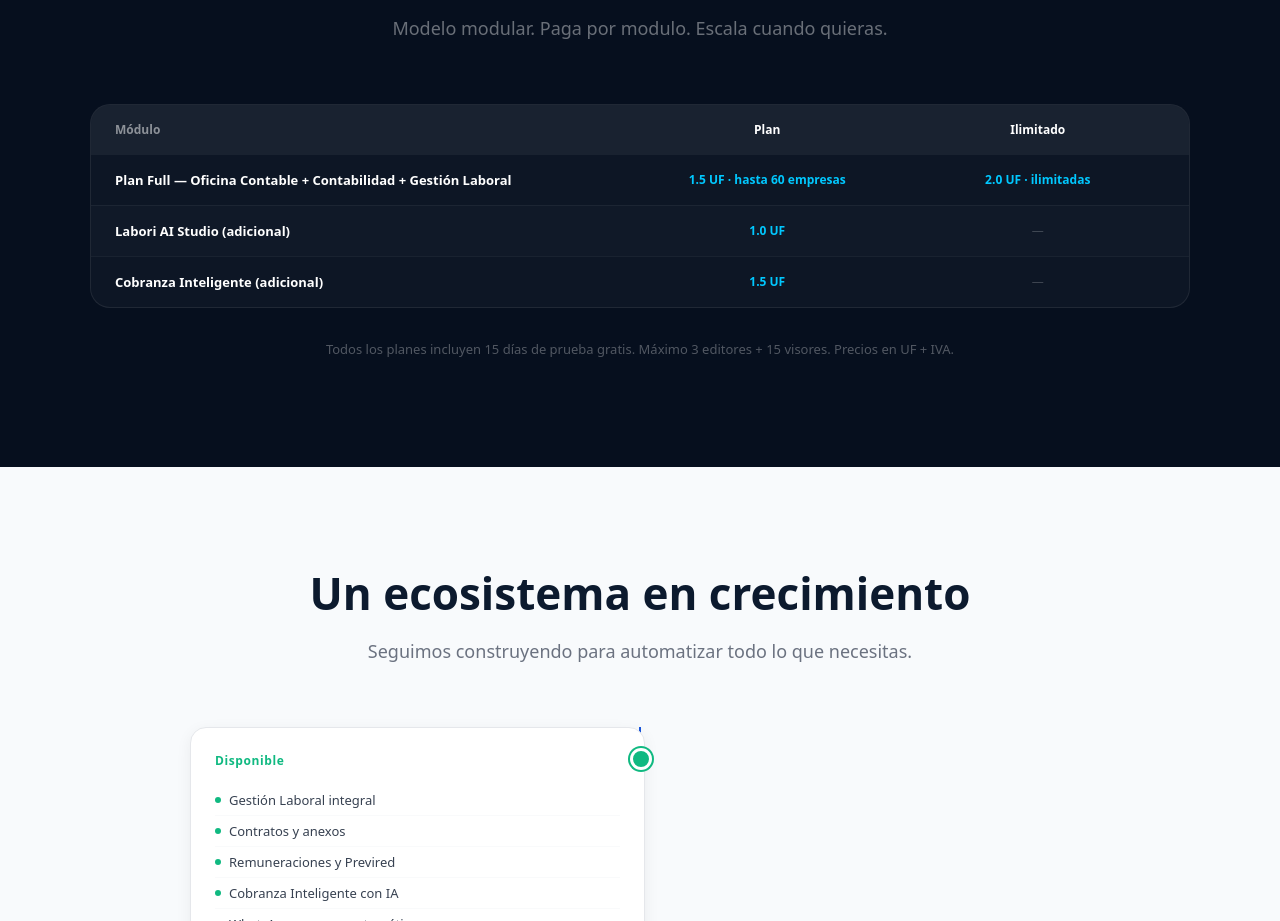
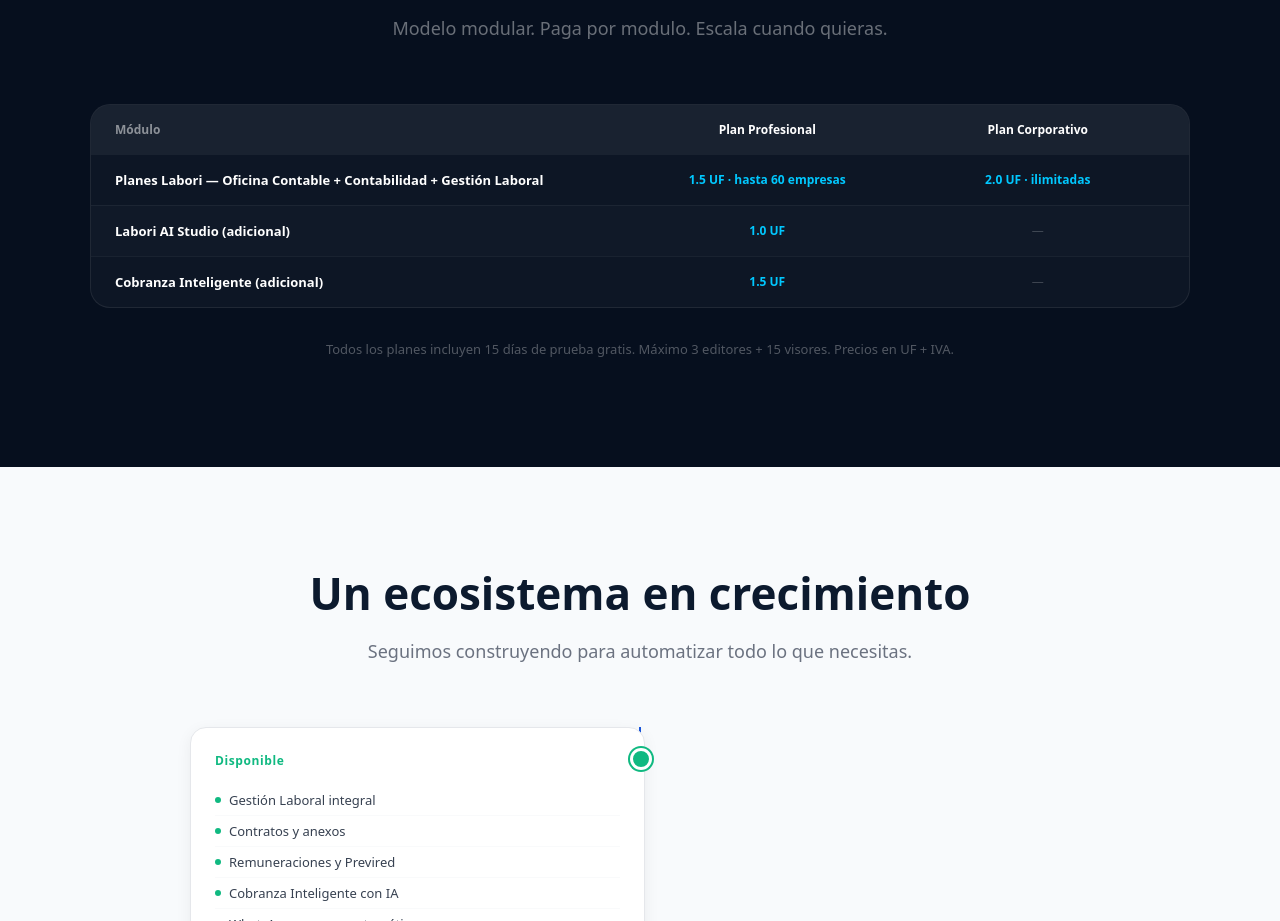
Before and after one commit to gc-gestion-laboral/labori-landing, a Next.js app: page / in a window 1280 px wide. Shown: the part 9407-10328 px from the top of the page. Built offline with nearby package versions, Linux system fonts and the light colour scheme.

Commit message:
Planes: Profesional y Corporativo

```diff
--- a/app/page.js
+++ b/app/page.js
@@ -544,10 +544,10 @@
           {!isMobile ? (
           <div style={{ background: 'rgba(255,255,255,0.03)', border: '1px solid rgba(255,255,255,0.08)', borderRadius: '20px', overflow: 'hidden', marginBottom: '2rem' }}>
             <div style={{ display: 'grid', gridTemplateColumns: '2.4fr 1.2fr 1.2fr', background: 'rgba(255,255,255,0.05)', padding: '1rem 1.5rem', gap: '1rem' }}>
-              {['Módulo', 'Plan', 'Ilimitado'].map((h, i) => <div key={h} style={{ fontSize: '12px', fontWeight: '700', color: i === 0 ? 'rgba(255,255,255,0.5)' : 'white', textAlign: i > 0 ? 'center' : 'left' }}>{h}</div>)}
+              {['Módulo', 'Plan Profesional', 'Plan Corporativo'].map((h, i) => <div key={h} style={{ fontSize: '12px', fontWeight: '700', color: i === 0 ? 'rgba(255,255,255,0.5)' : 'white', textAlign: i > 0 ? 'center' : 'left' }}>{h}</div>)}
             </div>
             {[
-              { modulo: 'Plan Full — Oficina Contable + Contabilidad + Gestión Laboral', esencial: '1.5 UF · hasta 60 empresas', profesional: '', enterprise: '2.0 UF · ilimitadas' },
+              { modulo: 'Planes Labori — Oficina Contable + Contabilidad + Gestión Laboral', esencial: '1.5 UF · hasta 60 empresas', profesional: '', enterprise: '2.0 UF · ilimitadas' },
               { modulo: 'Labori AI Studio (adicional)', esencial: '1.0 UF', profesional: '', enterprise: '' },
               { modulo: 'Cobranza Inteligente (adicional)', esencial: '1.5 UF', profesional: '', enterprise: '' },
             ].map((p, i) => (
@@ -560,7 +560,7 @@
           ) : (
           <div style={{ display: 'flex', flexDirection: 'column', gap: '1rem', marginBottom: '2rem' }}>
             {[
-              { modulo: 'Plan Full', icon: '📦', esencial: '1.5 UF · hasta 60 empresas', profesional: null, enterprise: '2.0 UF · ilimitadas' },
+              { modulo: 'Planes Labori', icon: '📦', esencial: '1.5 UF · hasta 60 empresas', profesional: null, enterprise: '2.0 UF · ilimitadas' },
               { modulo: 'Labori AI Studio', icon: '✨', esencial: '1.0 UF', profesional: null, enterprise: null },
               { modulo: 'Cobranza Inteligente', icon: '⚡', esencial: '1.5 UF', profesional: null, enterprise: null },
             ].map((p, i) => (
@@ -570,7 +570,7 @@
                   <span style={{ fontSize: '14px', fontWeight: '700', color: 'white' }}>{p.modulo}</span>
                 </div>
                 <div style={{ display: 'flex', flexDirection: 'column', gap: '6px' }}>
-                  {[{ label: 'Plan', val: p.esencial }, { label: 'Ilimitado', val: p.enterprise }].map(t => t.val && (
+                  {[{ label: 'Plan Profesional', val: p.esencial }, { label: 'Plan Corporativo', val: p.enterprise }].map(t => t.val && (
                     <div key={t.label} style={{ display: 'flex', justifyContent: 'space-between', alignItems: 'center', padding: '6px 10px', background: 'rgba(255,255,255,0.04)', borderRadius: '8px' }}>
                       <span style={{ fontSize: '11px', color: 'rgba(255,255,255,0.4)', fontWeight: '600' }}>{t.label}</span>
                       <span style={{ fontSize: '12px', color: '#00c8ff', fontWeight: '600' }}>{t.val}</span>
```
